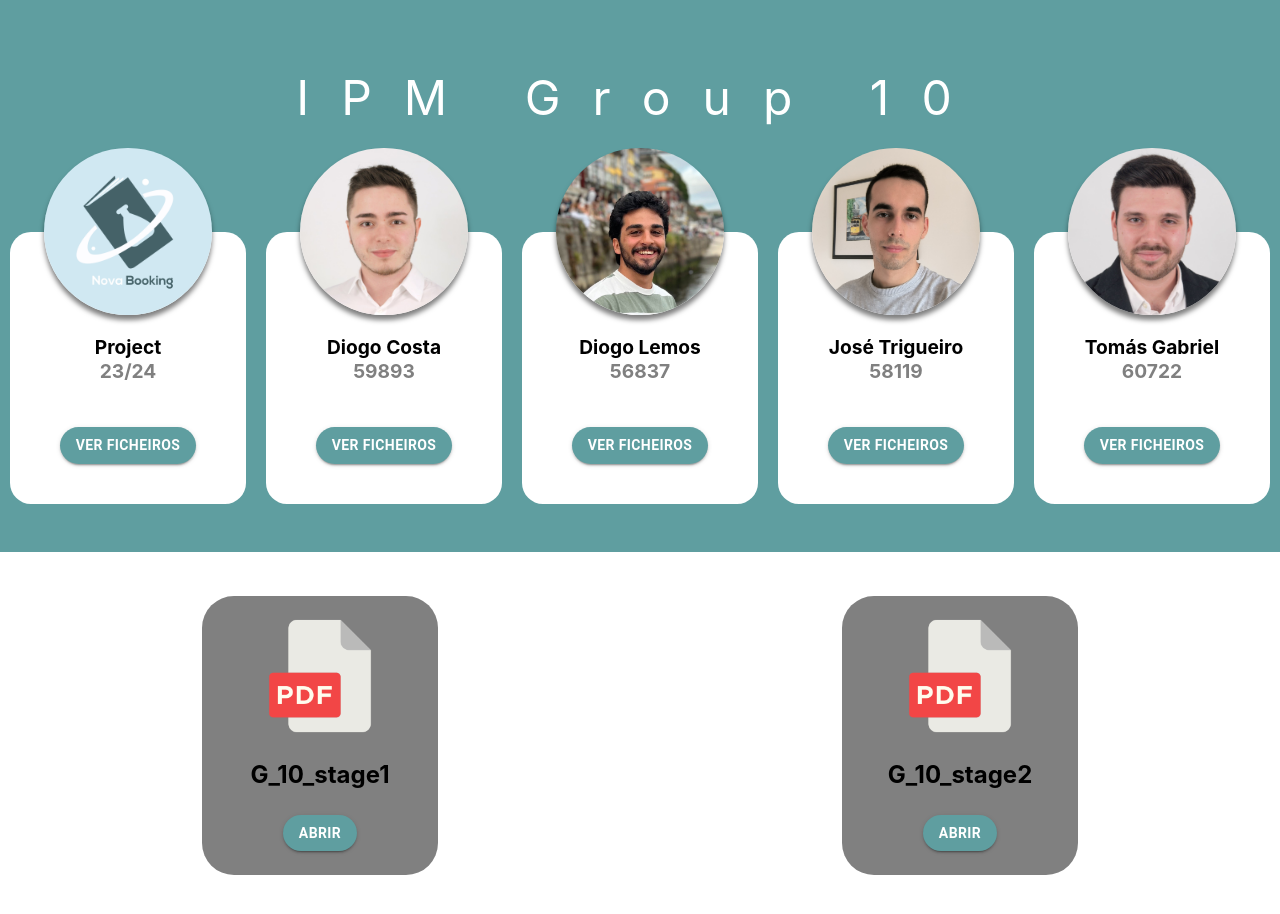
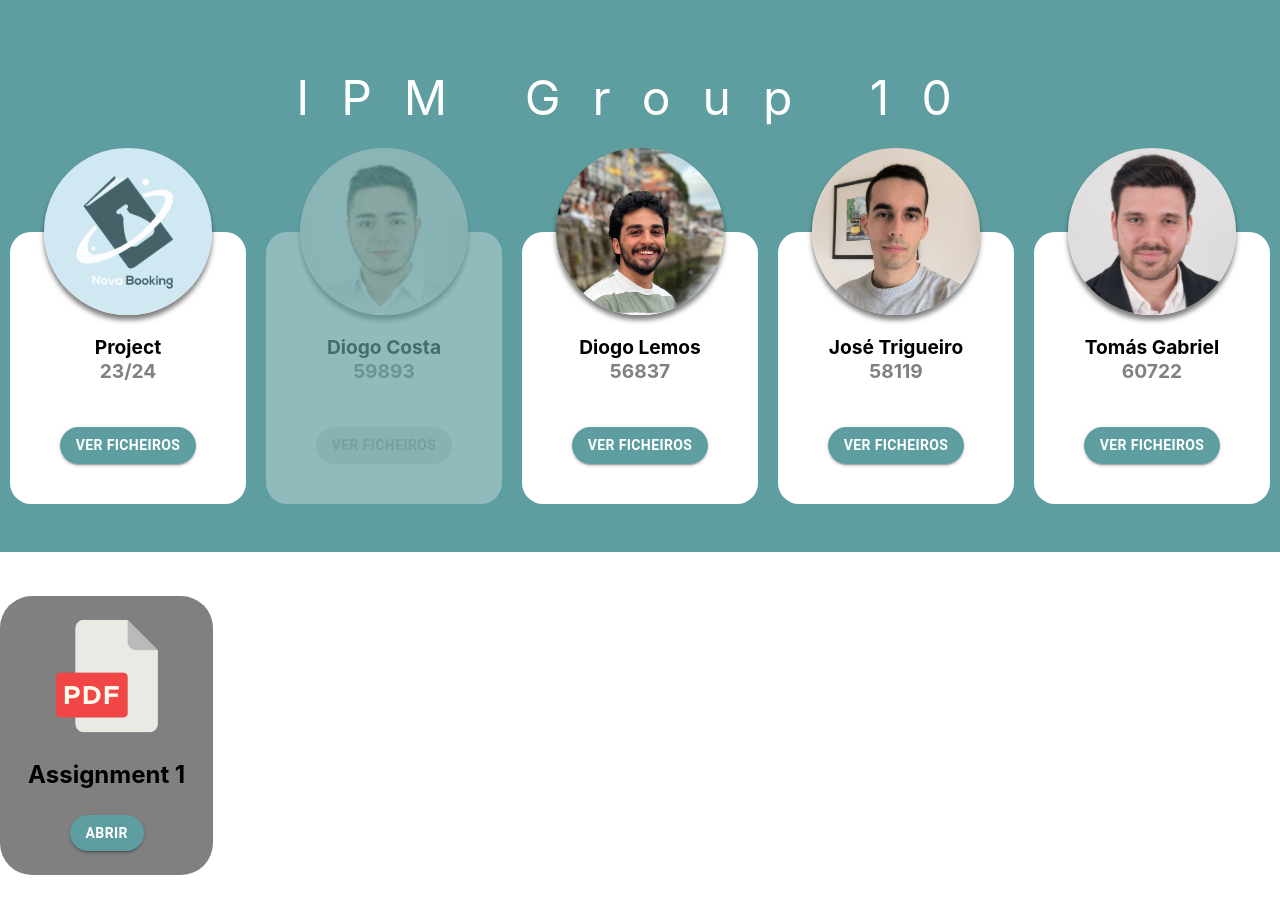
Before and after one commit to dcosta500/ipm-site, a React (Create React App) app: page / in a window 1280 px wide. Shown: the top 914 px of the page. Built offline with nearby package versions, Linux system fonts and the light colour scheme.

Commit message:
Now, when a profile was selected, its opacity decreases and its button is disabled until another profile is selected.

```diff
--- a/src/app/components/mainpage/others/Profile.js
+++ b/src/app/components/mainpage/others/Profile.js
@@ -3,6 +3,7 @@ import { Avatar, Button } from "@mui/material";
 import { Card } from "@mui/material";
 import { Box } from "@mui/material";
 import { CardActionArea } from "@mui/material";
+import { useState } from "react";
 
 // Props: id, name, number, img
 export default function Profile(props) {
@@ -25,11 +26,13 @@ export default function Profile(props) {
   };
 
   const onClickProfileCard = () => {
-    props.setPersonId(props.id);
+    props.setShowFilesId(props.id);
   };
 
+  let amISelected = props.id === props.showFilesId ? true : false;
+
   return (
-    <Box sx={{ opacity: 1 }} className="ProfileCard">
+    <Box sx={{ opacity: amISelected ? 0.3 : 1 }} className="ProfileCard">
       <Avatar
         sx={avatarStyle}
         src={props.img}
@@ -42,6 +45,7 @@ export default function Profile(props) {
           sx={buttonStyle}
           variant="contained"
           onClick={onClickProfileCard}
+          disabled={amISelected}
         >
           Ver Ficheiros
         </Button>
--- a/src/app/components/mainpage/sections/FilesSection.js
+++ b/src/app/components/mainpage/sections/FilesSection.js
@@ -12,9 +12,9 @@ const FilesSection = (props) => {
 
   // Map found files
   let gridItems = fileArray.map((e, i) => (
-    <Grid item xs={12 / fileArray.length}>
+    <Grid item key={i} xs={2}>
       <Box className={"GridItem"}>
-        <File key={i} text={e.name} icon={<PDFIcon />} file={e.file} />
+        <File text={e.name} icon={<PDFIcon />} file={e.file} />
       </Box>
     </Grid>
   ));
--- a/src/app/components/mainpage/sections/MembersSection.js
+++ b/src/app/components/mainpage/sections/MembersSection.js
@@ -7,9 +7,10 @@ import { useState } from "react";
 import { proj_profiles } from "src/assets/files/proj_meta";
 
 function MembersSection() {
-  const [personID, setPersonId] = useState("prj");
+  const [showFilesId, setShowFilesId] = useState("dc");
 
-  let gridItems = proj_profiles.map((e, i) => (
+  let gridItems = proj_profiles.map((e, i) => {
+    return (
       <Grid key={i} item xs={12 / proj_profiles.length}>
         <Box className={"GridItem"}>
           <Profile
@@ -17,18 +18,20 @@ function MembersSection() {
             id={e.id}
             number={e.number}
             img={e.img}
-          setPersonId={setPersonId}
+            showFilesId={showFilesId}
+            setShowFilesId={setShowFilesId}
           />
         </Box>
       </Grid>
-  ));
+    );
+  });
 
   return (
     <>
       <Box className="MembersSection">
         <Grid container>{gridItems}</Grid>
       </Box>
-      <FilesSection personID={personID} />
+      <FilesSection personID={showFilesId} />
     </>
   );
 }
```
Lines whose indentation alone changed are shown as unchanged.
